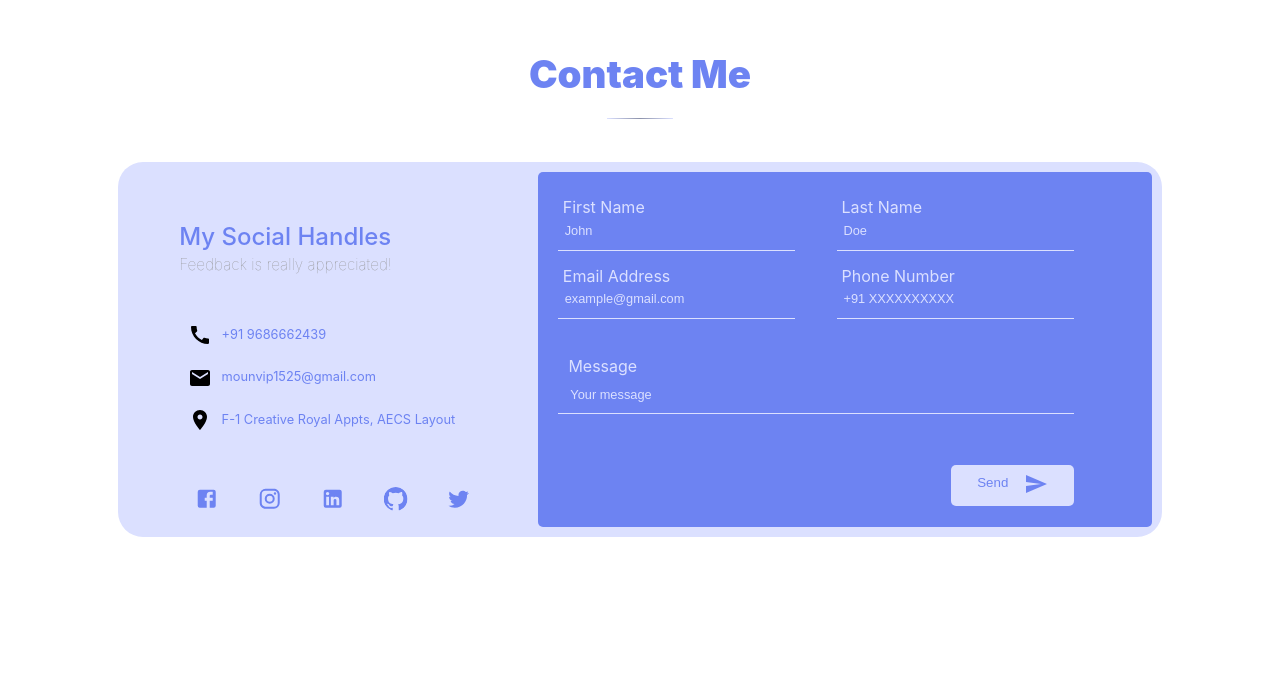
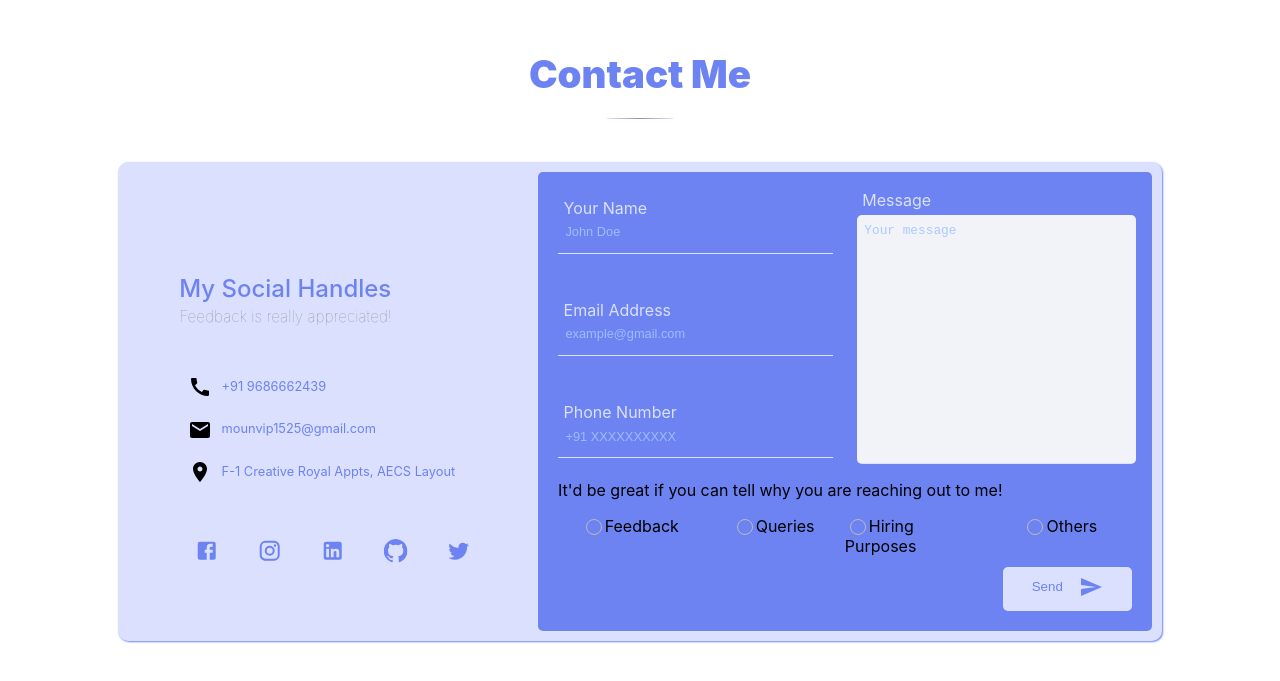
Before and after one commit to mounvip1525/My-Portfolio, a React (Create React App) app: page /Contact in a window 1280 px wide. Shown: the part 103-784 px from the top of the page. Built offline with nearby package versions, Linux system fonts and the light colour scheme.

Commit message:
contact page design chnage

```diff
--- a/src/components/ContactMe/ContactMe.js
+++ b/src/components/ContactMe/ContactMe.js
@@ -41,12 +41,8 @@ export default class ContactMe extends Component {
                         <div className={styles.rightContainer}>
                             <div>
                                 <div>
-                                <label for='fname'>First Name</label>
-                                <input type="text" name='fname' placeholder='John' />
-                            </div>
-                            <div>
-                                <label for='fname'>Last Name</label>
-                                <input type="text" name='lname' placeholder='Doe' />
+                                    <label for='fname'>Your Name</label>
+                                    <input type="text" name='name' placeholder='John Doe' />
                                 </div>
                                 <div>
                                     <label for='email'>Email Address</label>
@@ -59,10 +55,23 @@ export default class ContactMe extends Component {
                             </div>
                             <div className={styles.message}>
                                 <label for='message'><p>Message</p></label>
-                                <input type="text" name='message' placeholder='Your message' />
+                                <textarea type="text" name='message' placeholder='Your message' />
+                            </div>
+                        </div>
+                        <p>It'd be great if you can tell why you are reaching out to me!</p>
+                            <div className={styles.query}>
+                                <div>
+                                    <label for='c1'><input type="radio" name='c' id='c1'/>Feedback</label>
+                                </div>
+                                <div>
+                                    <label for='c2'> <input type="radio" name='c' id='c2'/>Queries</label>
+                                </div><div>
+                                    <label for='c3'><input type="radio" name='c' id='c3'/>Hiring Purposes</label>
+                                </div><div>
+                                    <label for='c4'><input type="radio" name='c' id='c3'/>Others</label>
+                                </div>
                             </div>
                         <button className={styles.send}>Send<SendIcon /></button>
-                        </div>
                     </div>
                 </div>
                 </div>
--- a/src/components/ContactMe/ContactMe.module.css
+++ b/src/components/ContactMe/ContactMe.module.css
@@ -25,8 +25,9 @@
     align-items: center;
     background:var(--primary-color);
     padding:10px;
-    border-radius: 25px;
+    border-radius: 10px;
     margin-top:3%;
+    box-shadow: 1px 1px 2px var(--third);
 }
 .left{
     /* background:var(--third); */
@@ -102,16 +103,22 @@
     border-radius: 5px;
 }
 .rightContainer{
-    width:90%;
+    width:100%;
+    display:flex;
+    justify-content: space-between;
+    /* background:red; */
 }
 .rightContainer>div{
     display:flex;
+    width:70%;
+    /* background:green; */
     justify-content: space-between;
-    flex-wrap: wrap;
-    margin:auto;
+    /* flex-wrap: wrap; */
+    flex-direction:column;
+    /* margin:auto; */
 }
 .rightContainer>div>div{
-    width:46%;
+    /* width:100%; */
     display:flex;
     flex-direction: column;
     margin-bottom:2%;
@@ -126,11 +133,12 @@
 .rightContainer>div>div>input::placeholder{
     font-size: 1vw;
     padding:2%;
-    color:var(--primary-color)
+    color:rgb(154, 190, 255);
 }
 .rightContainer>div>div>input:active,
 .rightContainer>div>div>input:focus{
     border-bottom: 2px solid var(--primary-color);
+    background:none;
 }
 .rightContainer>div>div>label{
     padding:2%;
@@ -139,20 +147,26 @@
 .message{
       display:flex;
       flex-direction: column;
-      width:100%;
-      margin-left: 0 !important;
+      width:50%;
+      margin-left: 3vh !important;
+      height:100%;
+      margin-top:-3vh;
   }
-  .message>input{
-      outline:none;
+  .message>textarea{
+    outline:none;
     border:none;
     padding-bottom:2%;
-    background:none;
     border-bottom: 1.5px solid var(--primary-color);
+    width:100%;
+    height:30vh;
+    border-radius:5px;
+    background:var(--white);
+    resize:none;
 }
-.message>input::placeholder{
+.message>textarea::placeholder{
     font-size: 1vw;
     padding:2%;
-    color:var(--primary-color)
+    color:rgb(172, 201, 255);
 }
 .message>input:active,
 .message>input:focus{
@@ -170,7 +184,7 @@
     display:flex;
     padding:2% 5%;
     float:right;
-    margin-top:10%;
+    margin-top:2%;
     background:var(--primary-color);
     border:none;
     border-radius: 5px;
@@ -182,3 +196,36 @@
     vertical-align: bottom;
     margin-top:-5%;
 }
+.query{
+    display:flex;
+    flex-direction: row;
+    flex-wrap: wrap;
+}
+.query>div{
+    flex:1;
+    display:flex !important;
+    flex-direction: row !important;
+    justify-content: space-around;
+}
+input[type='radio']{
+    vertical-align: top;
+}
+input[type="radio"] {
+    -webkit-appearance: none;
+    -moz-appearance: none;
+    appearance: none;
+    display: inline-block;
+    width: 1.2em;
+    height: 1.2em;
+    padding: 1px;
+    background-clip: content-box;
+    border: 1px solid #bbbbbb;
+    border-radius: 50%;
+  }
+input[type="radio"]:checked{
+    background-color:var(--white);
+    border:1px solid var(--white);
+  }
+input[type="radio"]:focus{
+    outline:none;
+  }
--- a/src/components/Navbar/Navabr.module.css
+++ b/src/components/Navbar/Navabr.module.css
@@ -24,7 +24,7 @@
     border-bottom:3px solid transparent;
     text-decoration: none;
     margin-right:25px;
-    color:var(--primary-color);
+    color:var(--third);
     letter-spacing:2px;
     z-index:10;
 }
```
Lines whose indentation alone changed are shown as unchanged.
